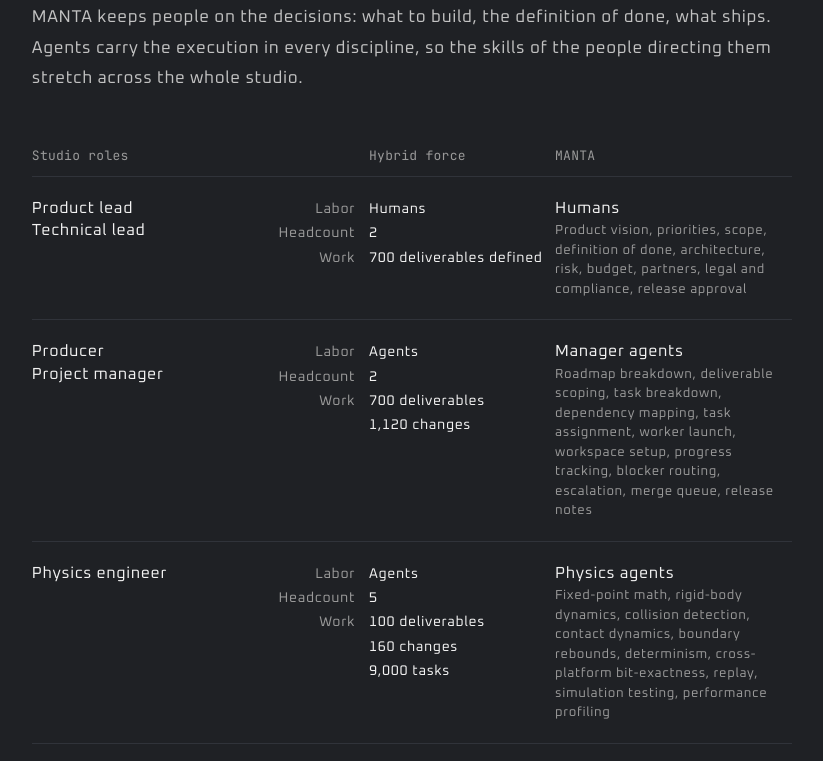
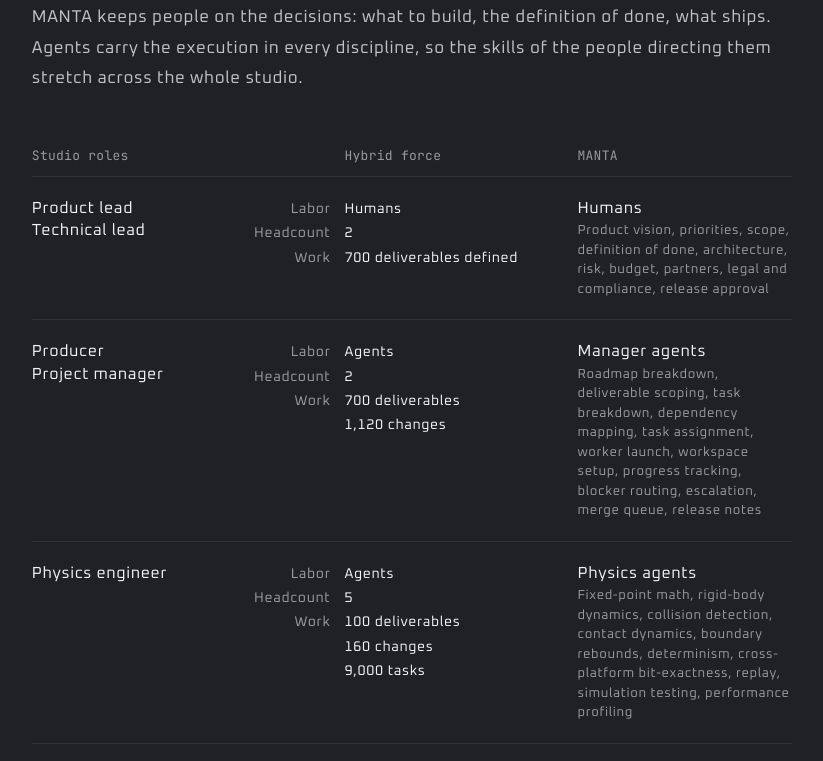
Before and after one commit to nd40-inc/com-nd40, a plain HTML site: page website/case-studies.html in a window 1280 px wide. Shown: the part 2989-3750 px from the top of the page, without its empty margins (228-1051 px from the left). Drawn offline with Linux system fonts and the light colour scheme.

Commit message:
Give .team-row col 2 enough track width so it never crowds col 3

```diff
--- a/website/assets/site.css
+++ b/website/assets/site.css
@@ -596,8 +596,8 @@ nav[aria-label="Footer"] a[aria-current="page"] {
 
 .team-row {
   display: grid;
-  grid-template-columns: minmax(0, 0.85fr) 220px minmax(0, 1.15fr);
-  gap: 12px 64px;
+  grid-template-columns: minmax(0, 0.85fr) minmax(275px, max-content) minmax(0, 1.15fr);
+  gap: 12px 56px;
   align-items: start;
   padding: 20px 0;
   border-top: 1px solid var(--border);
```
